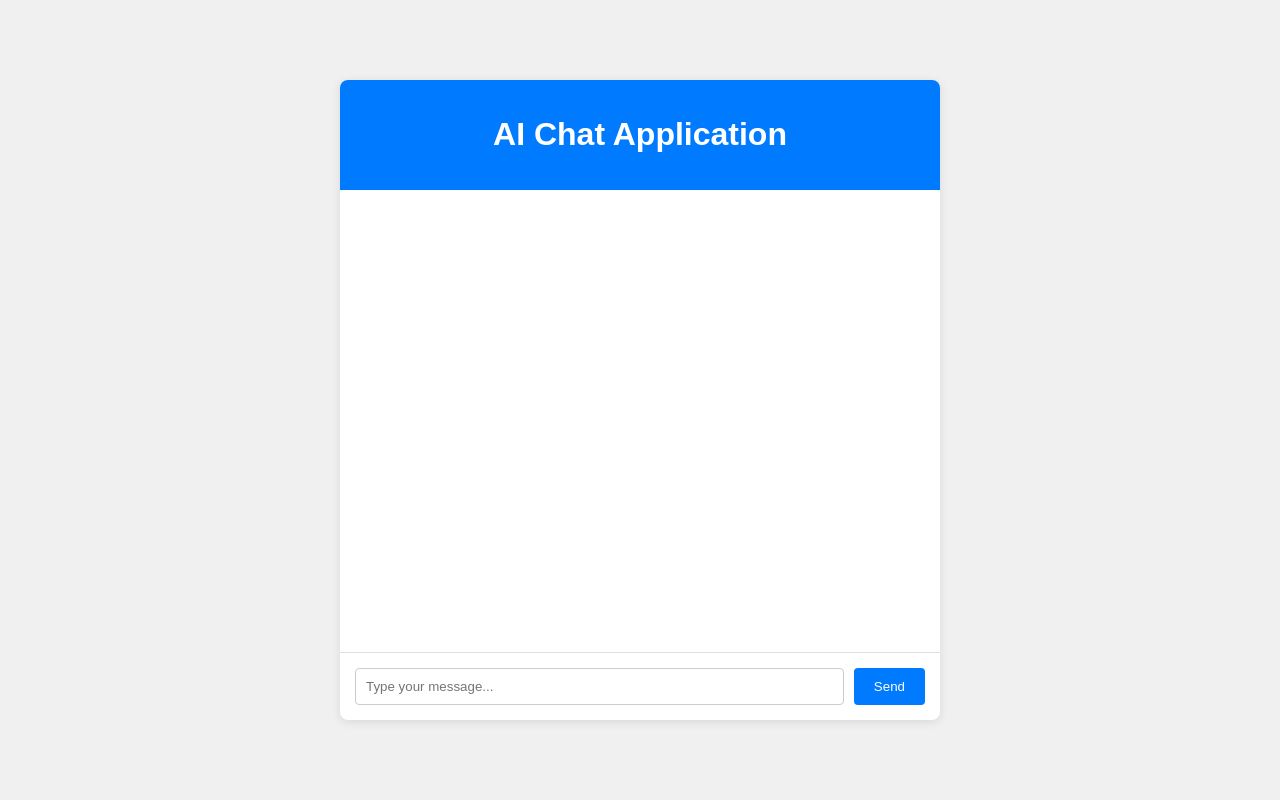
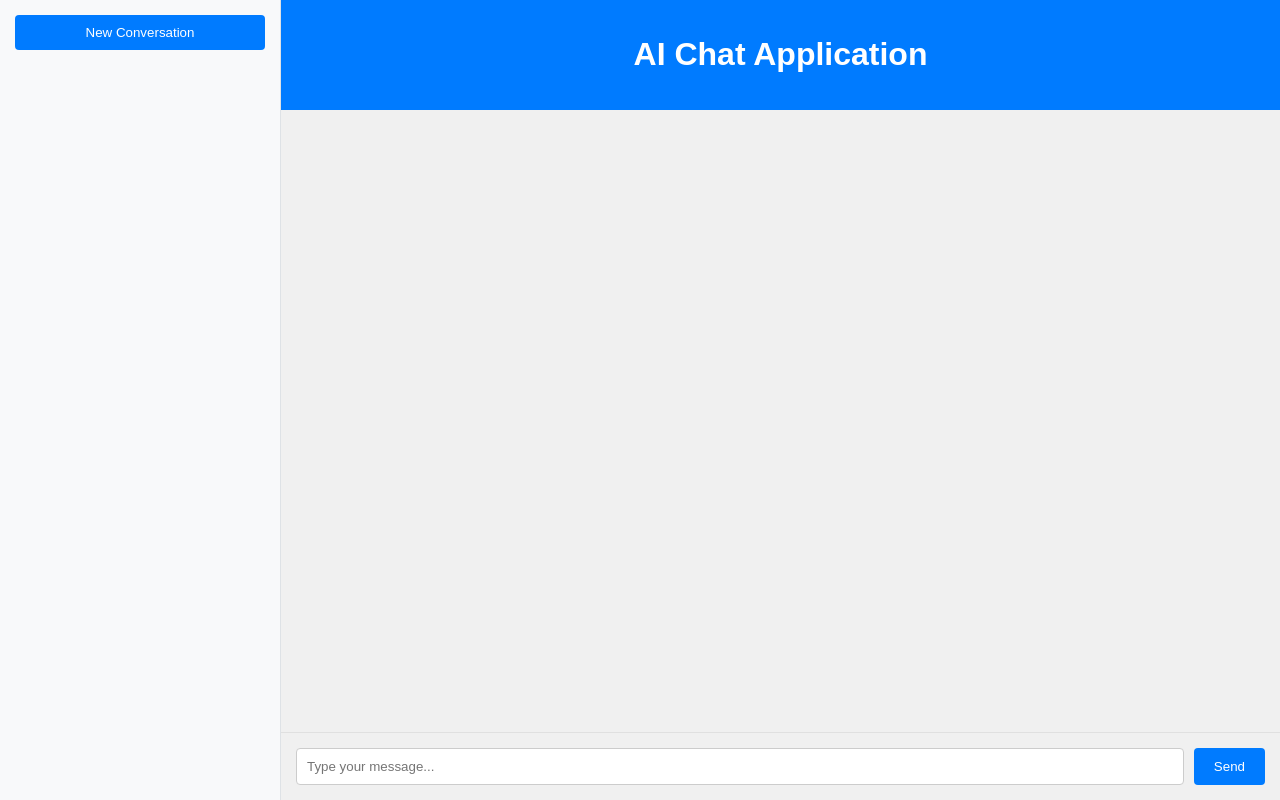
Before and after one commit to crepieux/ChatBuddyAI, a Flask app: page / in a window 1280 px wide. Run offline with Flask 3, Linux system fonts and the light colour scheme; data that the repository does not hold is empty; some libraries are stand-ins or nearby versions.

Commit message:
Agent step completed: Implement conversation history view

```diff
--- a/database.py
+++ b/database.py
@@ -18,43 +18,97 @@ def init_db():
     conn = get_db_connection()
     cur = conn.cursor()
 
-    # Create messages table
-    cur.execute("""
-        CREATE TABLE IF NOT EXISTS messages (
+    # Drop existing tables
+    cur.execute("DROP TABLE IF EXISTS messages")
+    cur.execute("DROP TABLE IF EXISTS conversations")
+
+    # Create conversations table
+    cur.execute('''
+        CREATE TABLE conversations (
             id SERIAL PRIMARY KEY,
+            created_at TIMESTAMP DEFAULT CURRENT_TIMESTAMP
+        )
+    ''')
+
+    # Create messages table with conversation_id
+    cur.execute('''
+        CREATE TABLE messages (
+            id SERIAL PRIMARY KEY,
+            conversation_id INTEGER REFERENCES conversations(id),
             sender TEXT NOT NULL,
             content TEXT NOT NULL,
             timestamp TIMESTAMP DEFAULT CURRENT_TIMESTAMP
         )
-    """)
+    ''')
 
     conn.commit()
     cur.close()
     conn.close()
 
-def add_message(sender, content):
+def create_conversation():
     conn = get_db_connection()
     cur = conn.cursor()
 
-    cur.execute("INSERT INTO messages (sender, content) VALUES (%s, %s)", (sender, content))
+    cur.execute("INSERT INTO conversations DEFAULT VALUES RETURNING id")
+    conversation_id = cur.fetchone()[0]
 
     conn.commit()
     cur.close()
     conn.close()
 
-def get_chat_history():
+    return conversation_id
+
+def add_message(conversation_id, sender, content):
     conn = get_db_connection()
     cur = conn.cursor()
 
-    cur.execute("""
-        SELECT sender, content, timestamp
-        FROM messages
-        ORDER BY timestamp
-    """)
+    cur.execute("INSERT INTO messages (conversation_id, sender, content) VALUES (%s, %s, %s)",
+                (conversation_id, sender, content))
 
-    chat_history = [{'sender': row[0], 'content': row[1], 'timestamp': row[2].isoformat()} for row in cur.fetchall()]
+    conn.commit()
+    cur.close()
+    conn.close()
+
+def get_chat_history(conversation_id=None):
+    conn = get_db_connection()
+    cur = conn.cursor()
+
+    if conversation_id:
+        cur.execute("""
+            SELECT sender, content, timestamp, conversation_id
+            FROM messages
+            WHERE conversation_id = %s
+            ORDER BY timestamp
+        """, (conversation_id,))
+    else:
+        cur.execute("""
+            SELECT sender, content, timestamp, conversation_id
+            FROM messages
+            ORDER BY timestamp DESC
+            LIMIT 50
+        """)
+
+    chat_history = [{'sender': row[0], 'content': row[1], 'timestamp': row[2].isoformat(), 'conversation_id': row[3]}
+                    for row in cur.fetchall()]
 
     cur.close()
     conn.close()
 
     return chat_history
+
+def get_conversations():
+    conn = get_db_connection()
+    cur = conn.cursor()
+
+    cur.execute("""
+        SELECT id, created_at
+        FROM conversations
+        ORDER BY created_at DESC
+    """)
+
+    conversations = [{'id': row[0], 'created_at': row[1].isoformat()} for row in cur.fetchall()]
+
+    cur.close()
+    conn.close()
+
+    return conversations
--- a/main.py
+++ b/main.py
@@ -1,7 +1,7 @@
 import os
 import logging
 from flask import Flask, render_template, request, jsonify
-from database import init_db, add_message, get_chat_history
+from database import init_db, add_message, get_chat_history, create_conversation, get_conversations
 from ai_integration import generate_ai_response
 
 # Set up logging
@@ -10,9 +10,6 @@ logger = logging.getLogger(__name__)
 
 app = Flask(__name__)
 
-# Initialize database
-init_db()
-
 @app.route('/')
 def index():
     return render_template('index.html')
@@ -20,24 +17,37 @@ def index():
 @app.route('/send_message', methods=['POST'])
 def send_message():
     message = request.json['message']
+    conversation_id = request.json.get('conversation_id')
 
     logger.info(f"Received message: {message}")
 
+    if not conversation_id:
+        conversation_id = create_conversation()
+
     # Save user message
-    add_message('user', message)
+    add_message(conversation_id, 'user', message)
 
     # Generate AI response
     ai_response = generate_ai_response(message)
 
     # Save AI response
-    add_message('ai', ai_response)
+    add_message(conversation_id, 'ai', ai_response)
 
-    return jsonify({'ai_response': ai_response})
+    return jsonify({'ai_response': ai_response, 'conversation_id': conversation_id})
 
 @app.route('/get_chat_history', methods=['GET'])
 def get_history():
-    chat_history = get_chat_history()
+    conversation_id = request.args.get('conversation_id')
+    chat_history = get_chat_history(conversation_id)
     return jsonify(chat_history)
+
+@app.route('/get_conversations', methods=['GET'])
+def list_conversations():
+    conversations = get_conversations()
+    return jsonify(conversations)
+
+# Initialize database
+init_db()
 
 if __name__ == '__main__':
     app.run(host='0.0.0.0', port=5000, debug=True)
--- a/static/css/styles.css
+++ b/static/css/styles.css
@@ -2,30 +2,66 @@ body {
     font-family: Arial, sans-serif;
     margin: 0;
     padding: 0;
-    display: flex;
-    justify-content: center;
-    align-items: center;
     height: 100vh;
     background-color: #f0f0f0;
 }
 
-.chat-container {
-    width: 100%;
-    max-width: 600px;
-    background-color: white;
-    border-radius: 8px;
-    box-shadow: 0 2px 10px rgba(0, 0, 0, 0.1);
+.app-container {
+    display: flex;
+    height: 100vh;
+}
+
+.sidebar {
+    width: 250px;
+    background-color: #f8f9fa;
+    border-right: 1px solid #dee2e6;
+    padding: 15px;
     display: flex;
     flex-direction: column;
-    height: 80vh;
+}
+
+#new-conversation-btn {
+    padding: 10px;
+    background-color: #007bff;
+    color: white;
+    border: none;
+    border-radius: 4px;
+    cursor: pointer;
+    margin-bottom: 15px;
+}
+
+#new-conversation-btn:hover {
+    background-color: #0056b3;
+}
+
+#conversation-list {
+    list-style-type: none;
+    padding: 0;
+    margin: 0;
+    overflow-y: auto;
+}
+
+#conversation-list li {
+    padding: 10px;
+    cursor: pointer;
+    border-bottom: 1px solid #dee2e6;
+}
+
+#conversation-list li:hover {
+    background-color: #e9ecef;
+}
+
+.chat-container {
+    flex-grow: 1;
+    display: flex;
+    flex-direction: column;
+    max-width: calc(100% - 250px);
 }
 
 .chat-header {
     background-color: #007bff;
     color: white;
     padding: 15px;
-    border-top-left-radius: 8px;
-    border-top-right-radius: 8px;
     text-align: center;
 }
 
@@ -33,6 +69,7 @@ body {
     flex-grow: 1;
     overflow-y: auto;
     padding: 15px;
+    position: relative;
 }
 
 .message {
--- a/static/js/app.js
+++ b/static/js/app.js
@@ -1,17 +1,22 @@
 document.addEventListener('DOMContentLoaded', () => {
-    const chatMessages = document.querySelector('.chat-messages');
+    const chatHistory = document.getElementById('chat-history');
     const messageInput = document.getElementById('message-input');
     const sendButton = document.getElementById('send-button');
+    const loadingSpinner = document.getElementById('loading-spinner');
+    const newConversationBtn = document.getElementById('new-conversation-btn');
+    const conversationList = document.getElementById('conversation-list');
+
+    let currentConversationId = null;
 
     function scrollToBottom() {
-        chatMessages.scrollTop = chatMessages.scrollHeight;
+        chatHistory.scrollTop = chatHistory.scrollHeight;
     }
 
     function addMessage(sender, content) {
         const messageElement = document.createElement('div');
         messageElement.classList.add('message', `${sender}-message`);
         messageElement.textContent = content;
-        chatMessages.appendChild(messageElement);
+        chatHistory.appendChild(messageElement);
         scrollToBottom();
     }
 
@@ -26,26 +31,55 @@ document.addEventListener('DOMContentLoaded', () => {
                 headers: {
                     'Content-Type': 'application/json',
                 },
-                body: JSON.stringify({ message }),
+                body: JSON.stringify({ message, conversation_id: currentConversationId }),
             })
             .then(response => response.json())
             .then(data => {
                 addMessage('ai', data.ai_response);
+                currentConversationId = data.conversation_id;
+                updateConversationList();
             })
             .catch(error => console.error('Error:', error));
         }
     }
 
-    function loadChatHistory() {
-        fetch('/get_chat_history')
+    function loadChatHistory(conversationId = null) {
+        loadingSpinner.style.display = 'block';
+        chatHistory.innerHTML = '';
+
+        fetch(`/get_chat_history${conversationId ? '?conversation_id=' + conversationId : ''}`)
             .then(response => response.json())
             .then(data => {
-                chatMessages.innerHTML = '';
                 data.forEach(message => {
                     addMessage(message.sender, message.content);
                 });
+                currentConversationId = data.length > 0 ? data[0].conversation_id : null;
+            })
+            .catch(error => console.error('Error:', error))
+            .finally(() => {
+                loadingSpinner.style.display = 'none';
+            });
+    }
+
+    function updateConversationList() {
+        fetch('/get_conversations')
+            .then(response => response.json())
+            .then(conversations => {
+                conversationList.innerHTML = '';
+                conversations.forEach(conv => {
+                    const li = document.createElement('li');
+                    li.textContent = `Conversation ${conv.id}`;
+                    li.onclick = () => loadChatHistory(conv.id);
+                    conversationList.appendChild(li);
+                });
             })
             .catch(error => console.error('Error:', error));
+    }
+
+    function startNewConversation() {
+        currentConversationId = null;
+        chatHistory.innerHTML = '';
+        updateConversationList();
     }
 
     sendButton.addEventListener('click', sendMessage);
@@ -55,6 +89,9 @@ document.addEventListener('DOMContentLoaded', () => {
         }
     });
 
-    // Load chat history when the page loads
+    newConversationBtn.addEventListener('click', startNewConversation);
+
+    // Initial load
     loadChatHistory();
+    updateConversationList();
 });
--- a/templates/index.html
+++ b/templates/index.html
@@ -7,14 +7,22 @@
     <link rel="stylesheet" href="{{ url_for('static', filename='css/styles.css') }}">
 </head>
 <body>
+    <div class="app-container">
+        <div class="sidebar">
+            <button id="new-conversation-btn">New Conversation</button>
+            <ul id="conversation-list"></ul>
+        </div>
         <div class="chat-container">
             <div class="chat-header">
                 <h1>AI Chat Application</h1>
             </div>
-        <div class="chat-messages"></div>
+            <div id="chat-history" class="chat-messages">
+                <div id="loading-spinner" class="loading-spinner"></div>
+            </div>
             <div class="chat-input">
                 <input type="text" id="message-input" placeholder="Type your message...">
                 <button id="send-button">Send</button>
+            </div>
         </div>
     </div>
 
```
Also changed, not shown: other parts of static/css/styles.css (+28 -42 lines). Lines whose indentation alone changed are shown as unchanged.
